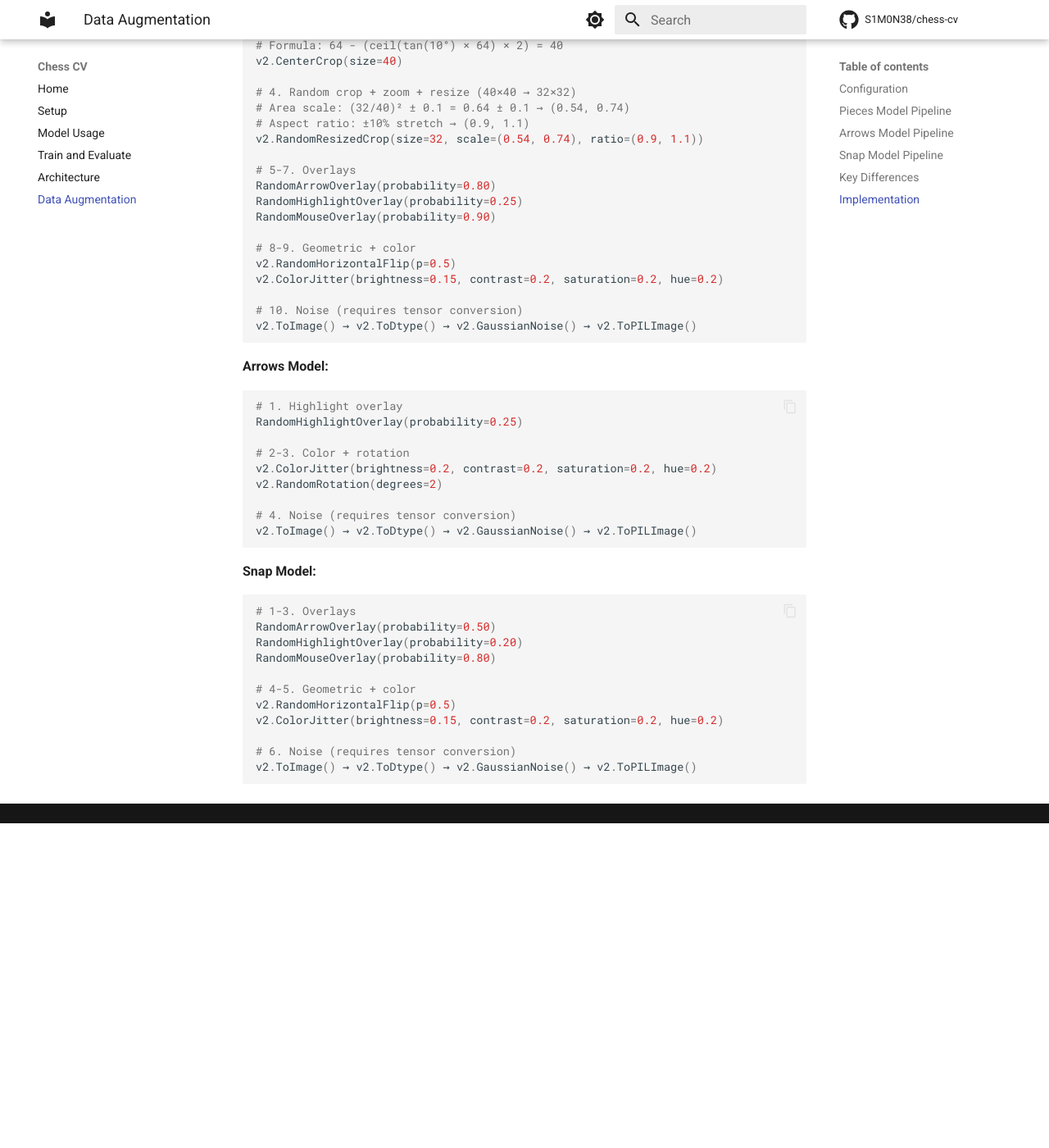
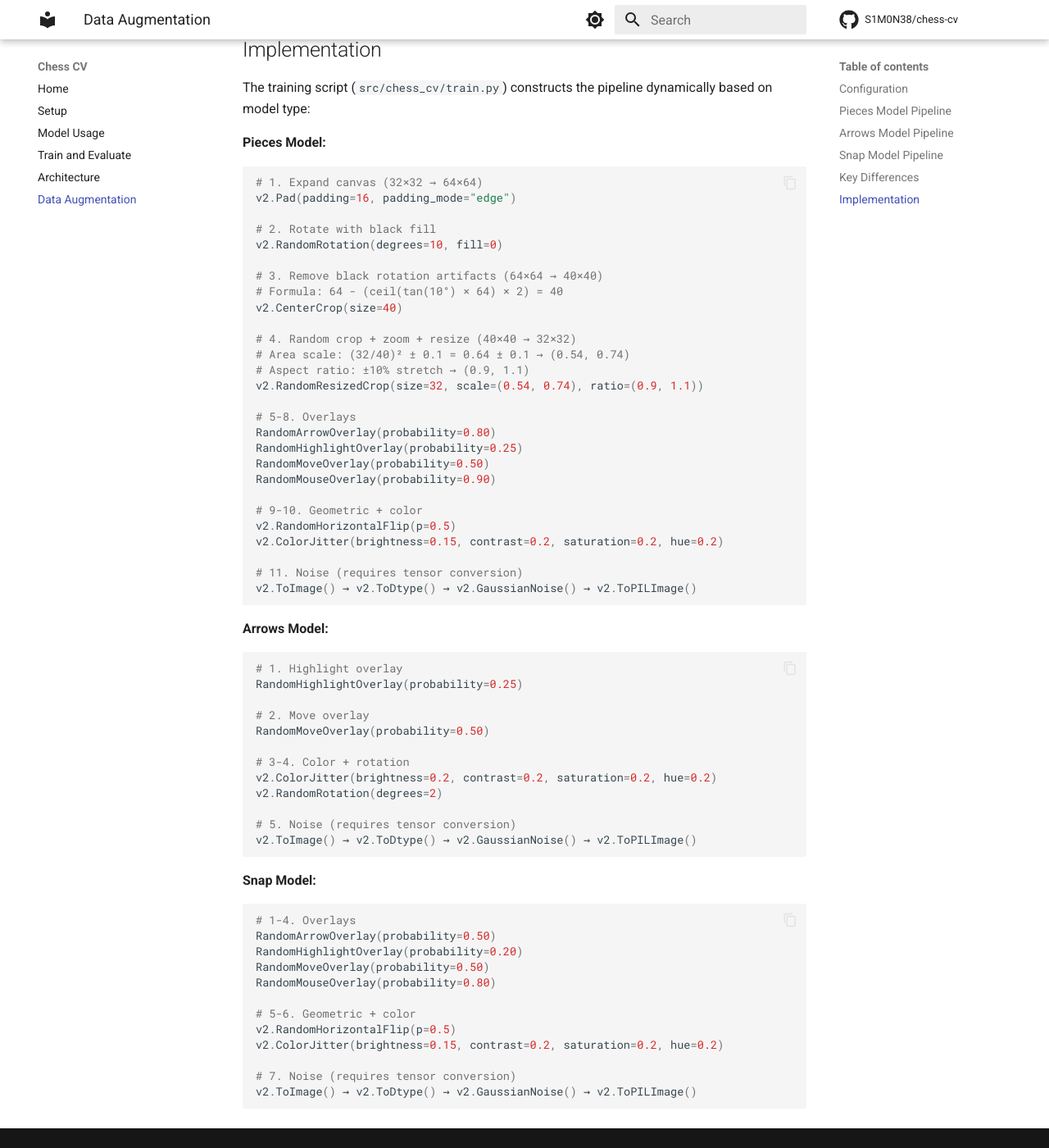
Before and after one commit to S1M0N38/chess-cv, an MkDocs documentation site: the page built from docs/data-augmentations.md, in a window 1280 px wide and 1400 px high, scrolled down 5503 px. Shown: the whole window at 82% size. Built offline with MkDocs 1.6.1 and Material for MkDocs 9.7.7, drawn with Linux system fonts in a browser that asks for light colours; comment, search, counter and statistics services are not loaded; before the commit the page ends 6507 px from its top, so only the background shows below that; some of the changed text lies outside the part shown.

Commit message:
docs: add move overlays to docs files

````diff
--- a/docs/data-augmentations.md
+++ b/docs/data-augmentations.md
@@ -18,6 +18,7 @@
         "resized_crop_ratio": (0.9, 1.1),
         "arrow_probability": 0.80,
         "highlight_probability": 0.25,
+        "move_probability": 0.50,
         "mouse_probability": 0.90,
         "horizontal_flip": True,
         "horizontal_flip_prob": 0.5,
@@ -31,6 +32,7 @@
     "arrows": {
         "arrow_probability": 0.0,
         "highlight_probability": 0.25,
+        "move_probability": 0.50,
         "scale_min": 0.75,
         "scale_max": 1.0,
         "horizontal_flip": False,
@@ -45,6 +47,7 @@
     "snap": {
         "arrow_probability": 0.50,
         "highlight_probability": 0.20,
+        "move_probability": 0.50,
         "mouse_probability": 0.80,
         "mouse_padding": 134,
         "mouse_rotation_degrees": 5,
@@ -98,13 +101,15 @@
 
 6. **Highlight Overlay** (25% probability): Overlays semi-transparent highlight from `data/highlights/`.
 
-7. **Mouse Overlay** (90% probability): Overlays random mouse cursor from `data/mouse/` with geometric transformations. Applies padding (134px), small rotation (±5°), center crop (246×246), random resized crop to final size (32×32) with scale 0.20-0.30 and ratio 0.8-1.2, making cursor smaller and positioning it randomly on the piece.
+7. **Move Overlay** (50% probability): Overlays random move indicator (dot/ring) from `data/moves/`. Simulates move annotations on pieces during gameplay.
 
-8. **Horizontal Flip** (50% probability): Flips image left-to-right.
+8. **Mouse Overlay** (90% probability): Overlays random mouse cursor from `data/mouse/` with geometric transformations. Applies padding (134px), small rotation (±5°), center crop (246×246), random resized crop to final size (32×32) with scale 0.20-0.30 and ratio 0.8-1.2, making cursor smaller and positioning it randomly on the piece.
 
-9. **Color Jitter**: Randomly adjusts brightness (±15%), contrast (±20%), saturation (±20%), and hue (±20%).
+9. **Horizontal Flip** (50% probability): Flips image left-to-right.
 
-10. **Gaussian Noise** (σ=0.05): Adds noise to normalized [0,1] pixels.
+10. **Color Jitter**: Randomly adjusts brightness (±15%), contrast (±20%), saturation (±20%), and hue (±20%).
+
+11. **Gaussian Noise** (σ=0.05): Adds noise to normalized [0,1] pixels.
 
 ---
 
@@ -130,11 +135,13 @@
 
 1. **Highlight Overlay** (25% probability): Overlays semi-transparent highlight from `data/highlights/`. Applied early before other transforms.
 
-2. **Color Jitter**: Randomly adjusts brightness, contrast, saturation by ±20%, and hue by ±20%.
+2. **Move Overlay** (50% probability): Overlays random move indicator (dot/ring) from `data/moves/`. Simulates move annotations on arrow components.
 
-3. **Random Rotation** (±2°): Small rotation to preserve arrow directionality.
+3. **Color Jitter**: Randomly adjusts brightness, contrast, saturation by ±20%, and hue by ±20%.
 
-4. **Gaussian Noise** (σ=0.10): Adds noise to normalized [0,1] pixels. Higher noise than pieces model.
+4. **Random Rotation** (±2°): Small rotation to preserve arrow directionality.
+
+5. **Gaussian Noise** (σ=0.10): Adds noise to normalized [0,1] pixels. Higher noise than pieces model.
 
 ---
 
@@ -171,11 +178,13 @@
 
 2. **Highlight Overlay** (20% probability): Overlays semi-transparent highlight from `data/highlights/`. Simulates square highlighting that may occur during piece placement.
 
-3. **Mouse Cursor Overlay** (80% probability): Overlays random mouse cursor from `data/mouse/` with geometric transformations. Applies padding (134px), small rotation (±5°), center crop (246×246), random resized crop to final size (32×32) with scale 0.20-0.30 and ratio 0.8-1.2, making cursor smaller and positioning it randomly on the piece.
+3. **Move Overlay** (50% probability): Overlays random move indicator (dot/ring) from `data/moves/`. Simulates move indicators during piece positioning evaluation.
 
-4. **Horizontal Flip** (50% probability): Flips image left-to-right. Centering semantics are preserved under horizontal flip.
+4. **Mouse Cursor Overlay** (80% probability): Overlays random mouse cursor from `data/mouse/` with geometric transformations. Applies padding (134px), small rotation (±5°), center crop (246×246), random resized crop to final size (32×32) with scale 0.20-0.30 and ratio 0.8-1.2, making cursor smaller and positioning it randomly on the piece.
 
-5. **Color Jitter**: Randomly adjusts brightness (±15%), contrast (±20%), saturation (±20%), and hue (±20%).
+5. **Horizontal Flip** (50% probability): Flips image left-to-right. Centering semantics are preserved under horizontal flip.
+
+6. **Color Jitter**: Randomly adjusts brightness (±15%), contrast (±20%), saturation (±20%), and hue (±20%).
 
 **Note:** The snap model uses **conservative augmentation** during training with no additional geometric transformations like rotation, cropping, or further scaling beyond the zoom variation in preprocessing. This preserves piece centering semantics—the model needs to distinguish between properly centered and poorly positioned pieces. Zoom variation in preprocessing (-10%, +15%) provides robustness to different zoom levels while maintaining the fundamental centering distinction.
 
@@ -191,6 +200,7 @@
 | Random Resized Crop | Area 0.54-0.74, ratio 0.9-1.1 | ❌          | ❌             | Translation + zoom would alter centering      |
 | Arrow Overlay       | 80%                           | ❌          | 50%            | Simulates interface arrows during positioning |
 | Highlight Overlay   | 25%                           | 25%         | 20%            | Simulates square highlighting                 |
+| Move Overlay        | 50%                           | 50%         | 50%            | Simulates move indicators on pieces/arrows    |
 | Mouse Overlay       | 90%                           | ❌          | 80%            | Simulates cursor interaction during placement |
 | Horizontal Flip     | 50%                           | ❌          | 50%            | Centering semantics preserved under flip      |
 | Color Jitter        | B±15%, CSH±20%                | ±20% (BCSH) | B±15%, CSH±20% | Snap uses same variation as pieces            |
@@ -220,16 +230,17 @@
 # Aspect ratio: ±10% stretch → (0.9, 1.1)
 v2.RandomResizedCrop(size=32, scale=(0.54, 0.74), ratio=(0.9, 1.1))
 
-# 5-7. Overlays
+# 5-8. Overlays
 RandomArrowOverlay(probability=0.80)
 RandomHighlightOverlay(probability=0.25)
+RandomMoveOverlay(probability=0.50)
 RandomMouseOverlay(probability=0.90)
 
-# 8-9. Geometric + color
+# 9-10. Geometric + color
 v2.RandomHorizontalFlip(p=0.5)
 v2.ColorJitter(brightness=0.15, contrast=0.2, saturation=0.2, hue=0.2)
 
-# 10. Noise (requires tensor conversion)
+# 11. Noise (requires tensor conversion)
 v2.ToImage() → v2.ToDtype() → v2.GaussianNoise() → v2.ToPILImage()
 ```
 
@@ -239,26 +250,30 @@
 # 1. Highlight overlay
 RandomHighlightOverlay(probability=0.25)
 
-# 2-3. Color + rotation
+# 2. Move overlay
+RandomMoveOverlay(probability=0.50)
+
+# 3-4. Color + rotation
 v2.ColorJitter(brightness=0.2, contrast=0.2, saturation=0.2, hue=0.2)
 v2.RandomRotation(degrees=2)
 
-# 4. Noise (requires tensor conversion)
+# 5. Noise (requires tensor conversion)
 v2.ToImage() → v2.ToDtype() → v2.GaussianNoise() → v2.ToPILImage()
 ```
 
 **Snap Model:**
 
 ```python
-# 1-3. Overlays
+# 1-4. Overlays
 RandomArrowOverlay(probability=0.50)
 RandomHighlightOverlay(probability=0.20)
+RandomMoveOverlay(probability=0.50)
 RandomMouseOverlay(probability=0.80)
 
-# 4-5. Geometric + color
+# 5-6. Geometric + color
 v2.RandomHorizontalFlip(p=0.5)
 v2.ColorJitter(brightness=0.15, contrast=0.2, saturation=0.2, hue=0.2)
 
-# 6. Noise (requires tensor conversion)
+# 7. Noise (requires tensor conversion)
 v2.ToImage() → v2.ToDtype() → v2.GaussianNoise() → v2.ToPILImage()
 ```
````
Also changed, not shown: README.md (+1 -1 lines), docs/README_hf.md (+3 -3 lines).
